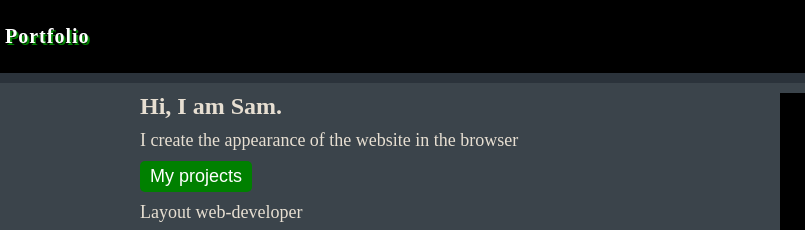
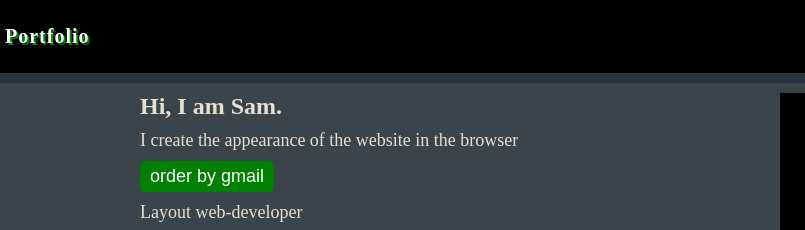
Before and after one commit to Readandsign/newportfoli, a plain HTML site: page index.html in a window 1280 px wide. Shown: the top 230 px of the page, 0-805 px from the left. Drawn offline with Linux system fonts and the light colour scheme.

Commit message:
Update index.html

```diff
--- a/index.html
+++ b/index.html
@@ -44,7 +44,10 @@
 <div class="content1Text">
 I create the appearance of the website in the browser
 </div>
-<button class="content1Btn"> My projects </button>
+<a class="link021" href="samvelghazaryan31@gmail.com">
+ <button class="content1Btn"> order by gmail
+ </button>
+</a>
 <div class="content1Text"> Layout web-developer </div>
 <div class="blockYSkill">
 <div class="mySkillsSub"> My Skills </div>
```
